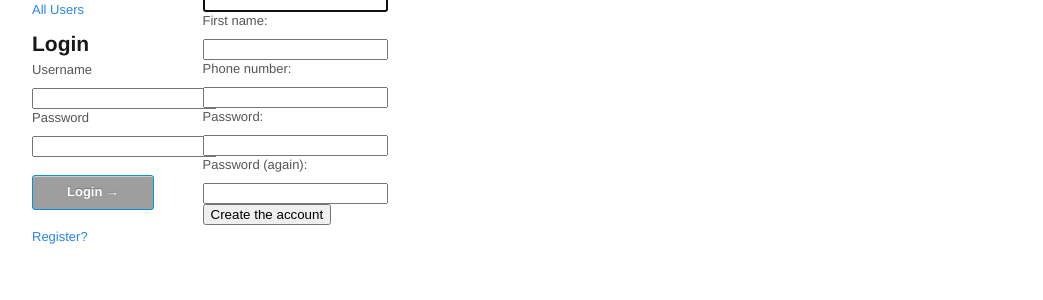
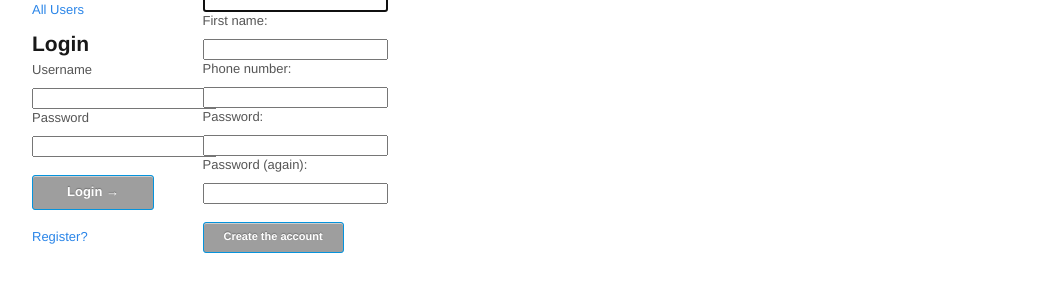
Before and after one commit to ayanonagon/nom, a Django app: page /register/ in a window 1280 px wide. Shown: the part 195-495 px from the top of the page, without its empty margins (118-1161 px from the left). Run offline with Django 3.2, Linux system fonts and the light colour scheme; parts of the project's set-up code (start-up, migrations or seed data) failed here and were passed over; grey boxes are pictures that could not be loaded.

Commit message:
made the register button nicer looking

```diff
--- a/templates/register.html
+++ b/templates/register.html
@@ -33,5 +33,7 @@
         <label for="id_password2">Password (again):</label> {{ form.password2 }}
 
         <br />
-        <input type="submit" value="Create the account" />
+        <br />
+
+        <input type="submit" value="Create the account" class="nice small radius blue button" />
 {% endblock %}
```
